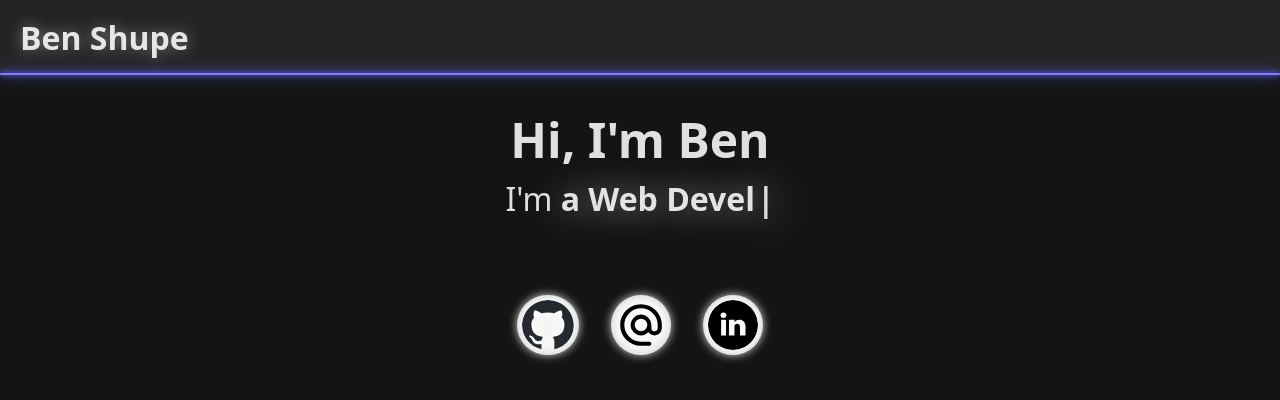
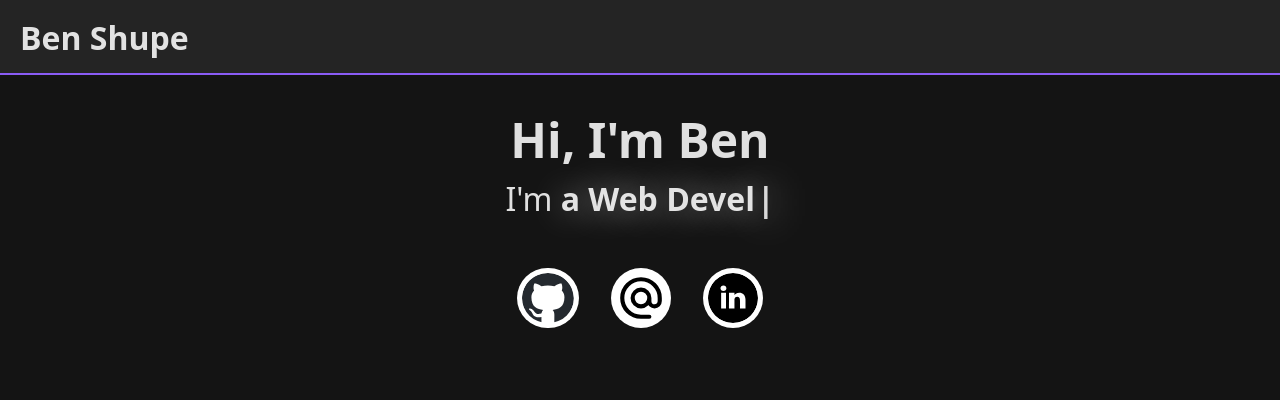
Before and after one commit to BenShupe/benshupe-frontend, a React (Vite) app: page / in a window 1280 px wide. Shown: the top 400 px of the page. Built offline with nearby package versions, Linux system fonts and the light colour scheme.

Commit message:
tweaked css

```diff
--- a/src/components/Navbar.css
+++ b/src/components/Navbar.css
@@ -12,19 +12,19 @@
 }
 
 .navbar::after {
-    --seperation-line: rgb(100,100,255);
+    --seperation-line:  	#8a5cf5;
     content: "";
     position: absolute;
     bottom: 0;
     left: 0;
     height: 2px;
     width: 100%;
-    background: rgb(125, 125, 255);
-    box-shadow: 0 0 5px var(--seperation-line), 0 0 10px var(--seperation-line), 0 0 20px var(--seperation-line);
+    background: var(--seperation-line);
+    /* box-shadow: 0 0 5px var(--seperation-line), 0 0 10px var(--seperation-line), 0 0 20px var(--seperation-line); */
 }
 
 .title {
-    text-shadow: 0 0 15px rgba(255, 255, 255, 0.4);
+    /* text-shadow: 0 0 15px rgba(255, 255, 255, 0.4); */
     font-size: 2em;
     margin: 0;
 }
--- a/src/pages/Home.css
+++ b/src/pages/Home.css
@@ -8,23 +8,30 @@ h2 {
 }
 
 .social {
-    padding-top: 3em;
+    margin-top: 3em;
     display: flex;
     flex-wrap: wrap;
     justify-content: center;
     gap: 2em;
-    width: 100%;
 }
 
-.social-icon > img {
+.social-icon img {
     height: clamp(30px, 10vw, 50px);
     border-radius: 50%;
     padding: 5px;
-    transition: filter 0.25s ease-out;
-    filter: drop-shadow(0 0 5px white);
-    background-color: rgba(255, 255, 255, 0.8);
+    background-color: #fff;
 }
 
-.social-icon > img:hover {
+.social {
+    transition: opacity 5s ease-out;
+}
+
+.social:hover .social-icon {
+    opacity: 0.5;
+}
+
+.social-icon:hover{
+    transition: filter 0.25s ease-out;
     filter: drop-shadow(0 0 10px white);
+    opacity: 1;
 }
```
Also changed, not shown: 1 other file (tests, documents, lock files or other folders).
